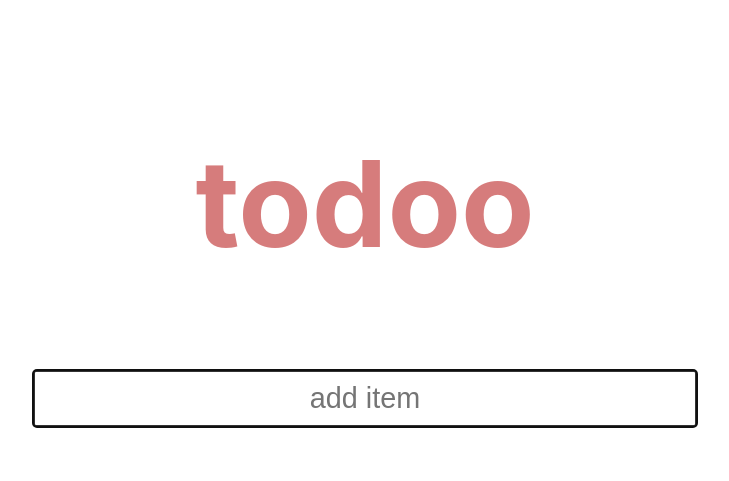
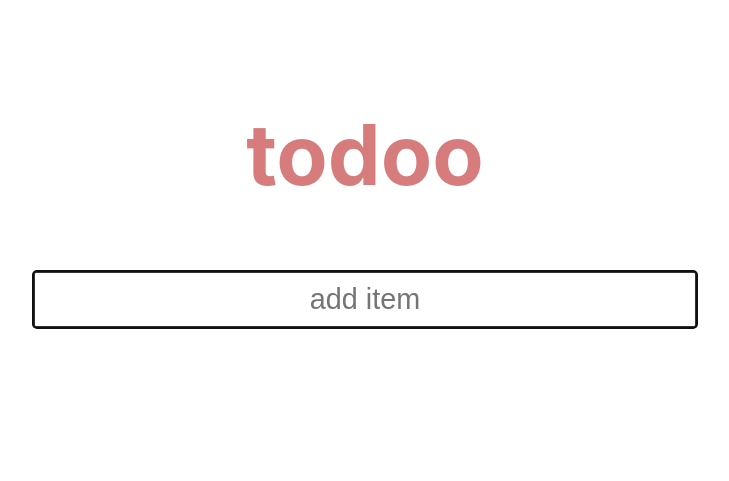
Before and after one commit to romariojashari/todoo, a plain HTML site: page index.html in a window 1280 px wide. Shown: the whole page, without its empty margins (275-1004 px from the left). Drawn offline with Linux system fonts and the light colour scheme.

Commit message:
Update style.css

```diff
--- a/style.css
+++ b/style.css
@@ -35,7 +35,7 @@ body div form,h1,p {
 }
 
 h1 {
-  font-size: 5em;
+  font-size: 3.5em;
   opacity: 0.8;
   color: indianred;
 }
```
